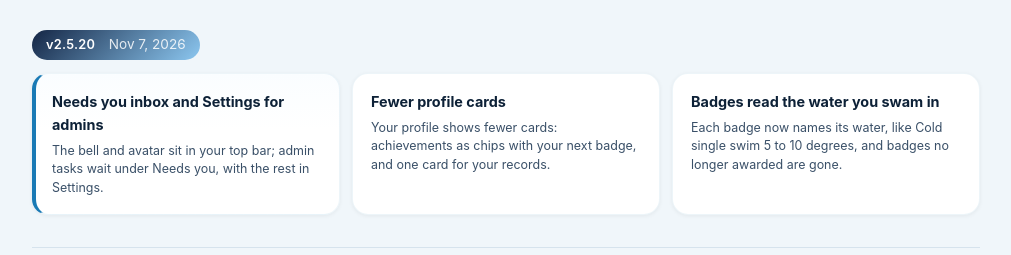
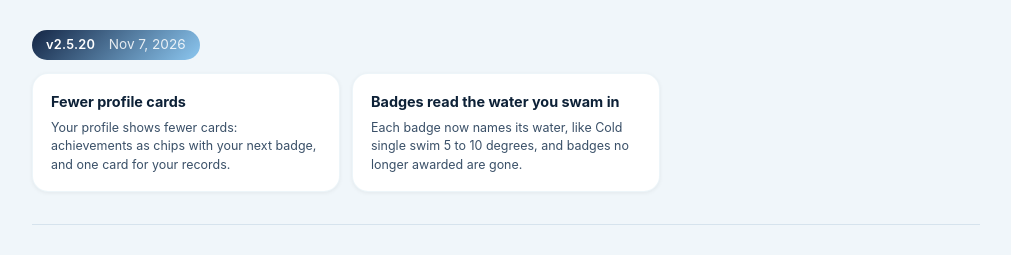
Before and after one commit to andrewvalko/nis-legal, a plain HTML site: page release-notes.html in a window 1280 px wide. Shown: the part 504-759 px from the top of the page, without its empty margins (134-1145 px from the left). Drawn offline with Linux system fonts and the light colour scheme.

Commit message:
Drop the admin-only card from v2.5.20's release notes

```diff
--- a/release-notes.html
+++ b/release-notes.html
@@ -170,10 +170,6 @@
     <span class="period-label" data-date="2026-11-07">v2.5.20 <span class="period-date">Nov 7, 2026</span></span>
 
     <div class="card-grid">
-        <div class="card major">
-            <h3>Needs you inbox and Settings for admins</h3>
-            <p>The bell and avatar sit in your top bar; admin tasks wait under Needs you, with the rest in Settings.</p>
-        </div>
         <div class="card">
             <h3>Fewer profile cards</h3>
             <p>Your profile shows fewer cards: achievements as chips with your next badge, and one card for your records.</p>
```
